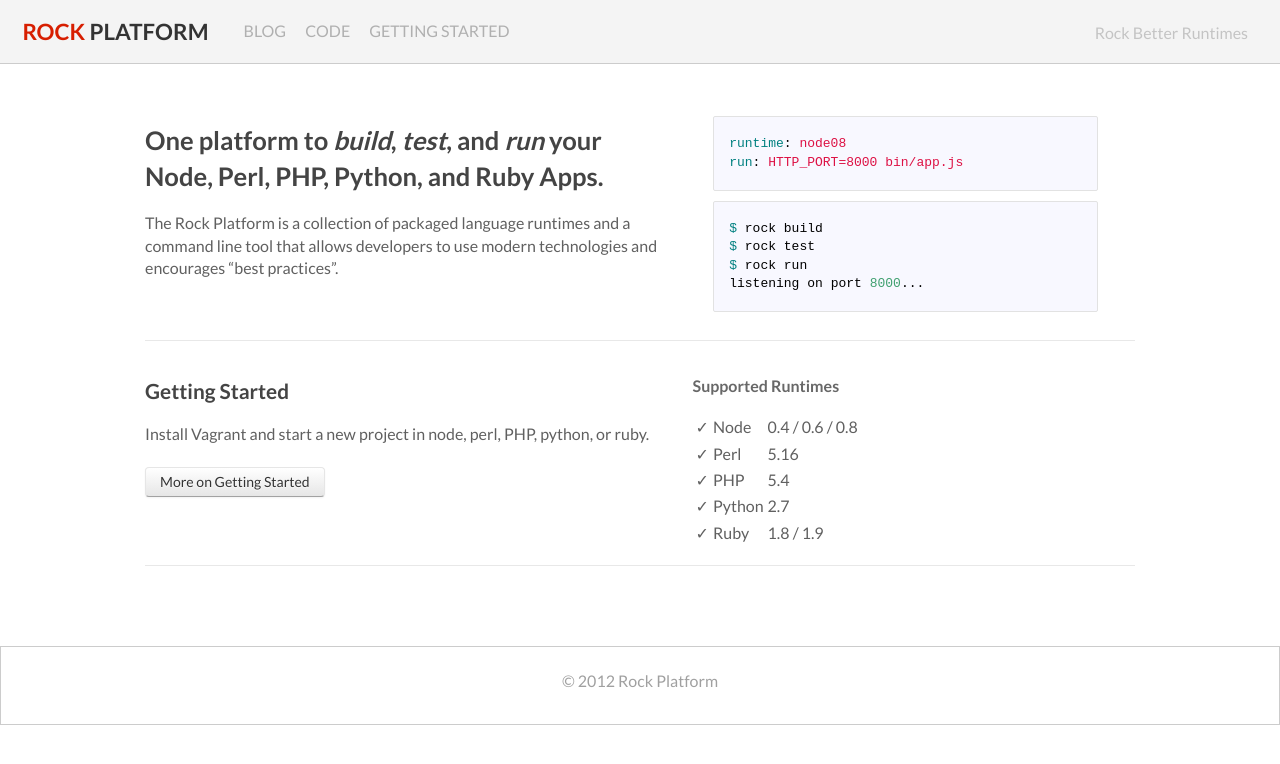
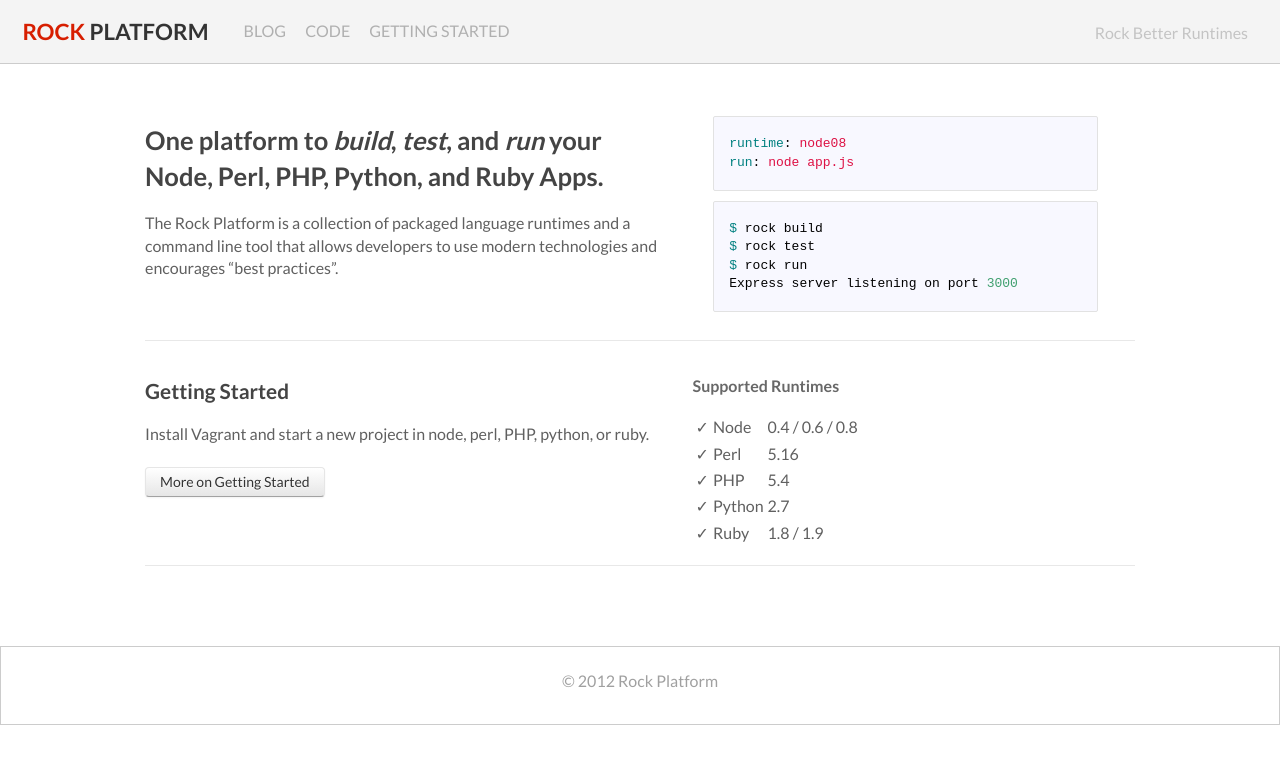
Before and after one commit to silas/rock, a Jekyll site: the page built from index.html, in a window 1280 px wide. Shown: the top 764 px of the page. Built offline with Jekyll 4.4.1, drawn with Linux system fonts in a browser that asks for light colours.

Commit message:
Update frontpage example to Express default

```diff
--- a/index.html
+++ b/index.html
@@ -13,13 +13,13 @@
     <div class="span4">
       <pre><code>
   runtime: node08
-  run: HTTP_PORT=8000 bin/app.js
+  run: node app.js
       </code></pre>
       <pre><code>
   $ rock build
   $ rock test
   $ rock run
-  listening on port 8000...
+  Express server listening on port 3000
       </code></pre>
     </div>
   </div>
```
